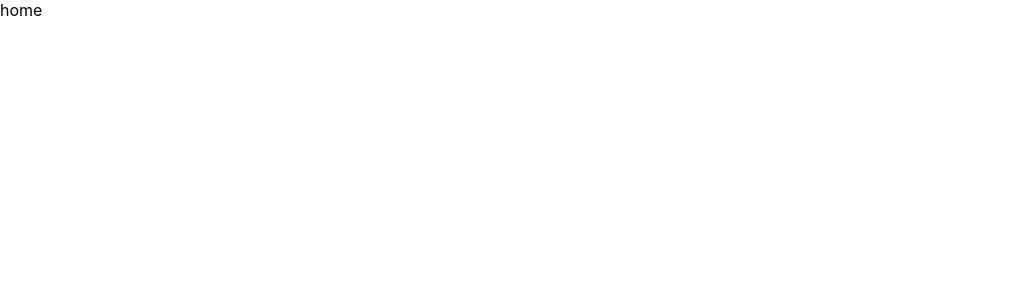
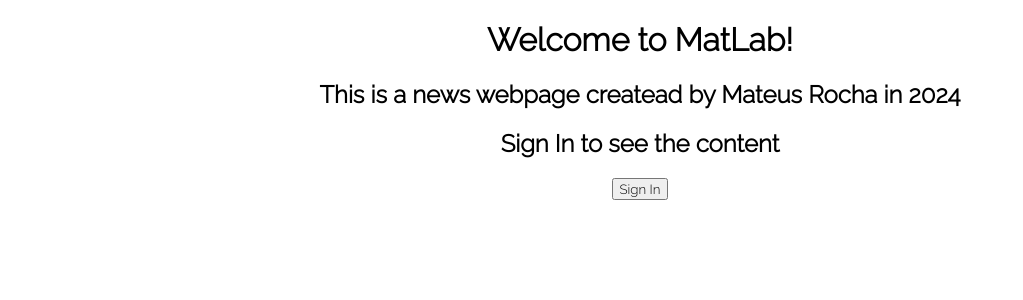
Before and after one commit to MateusRMC/matlab, a React (Create React App) app: page / in a window 1280 px wide. Shown: the top 300 px of the page, without its empty margins (0-1023 px from the left). Built offline with nearby package versions, Linux system fonts and the light colour scheme.

Commit message:
basic homepage layout

```diff
--- a/public/index.html
+++ b/public/index.html
@@ -5,6 +5,9 @@
     <link rel="icon" href="%PUBLIC_URL%/favicon.ico" />
     <meta name="viewport" content="width=device-width, initial-scale=1" />
     <meta name="theme-color" content="#000000" />
+    <link rel="preconnect" href="https://fonts.googleapis.com">
+    <link rel="preconnect" href="https://fonts.gstatic.com" crossorigin>
+    <link href="https://fonts.googleapis.com/css2?family=Raleway:wght@300&family=Sacramento&display=swap" rel="stylesheet">
     <meta
       name="description"
       content="Web site created using create-react-app"
@@ -24,7 +27,7 @@
       work correctly both with client-side routing and a non-root public URL.
       Learn how to configure a non-root public URL by running `npm run build`.
     -->
-    <title>React App</title>
+    <title>Mat Lab</title>
   </head>
   <body>
     <noscript>You need to enable JavaScript to run this app.</noscript>
--- /dev/null
+++ b/src/pages/home.css
@@ -0,0 +1,4 @@
+* {
+  text-align: center;
+  font-family: Raleway;
+}
--- a/src/pages/home.jsx
+++ b/src/pages/home.jsx
@@ -1,13 +1,19 @@
 import PropTypes from 'prop-types'
 import React, { Component } from 'react'
+import "./home.css";
 
 export class home extends Component {
   static propTypes = {}
 
   render() {
     return (
-      <div>home</div>
-    )
+      <div id="homepage">
+      <h1>Welcome to MatLab!</h1>
+      <h2>This is a news webpage createad by Mateus Rocha in 2024</h2>
+      <h2>Sign In to see the content</h2>
+      <button onClick="">Sign In</button>
+      </div>
+    );
   }
 }
 
```
